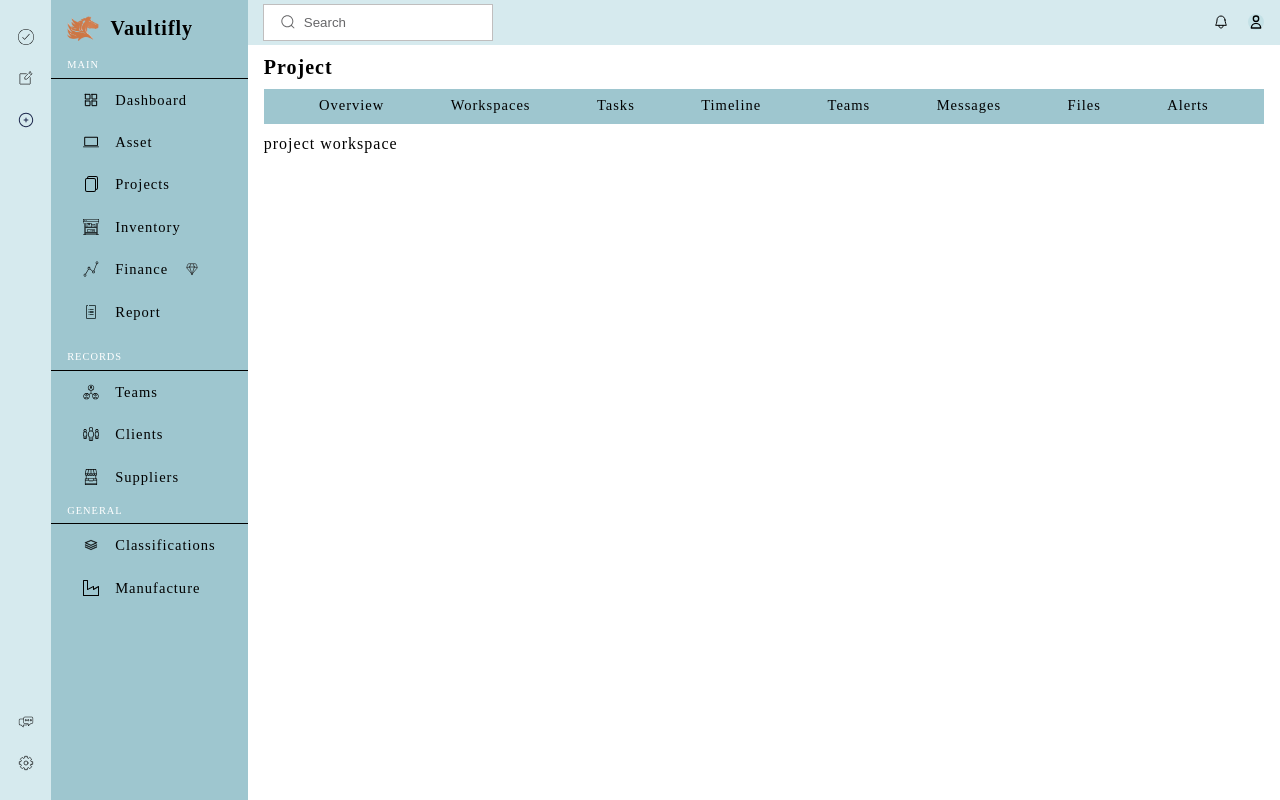
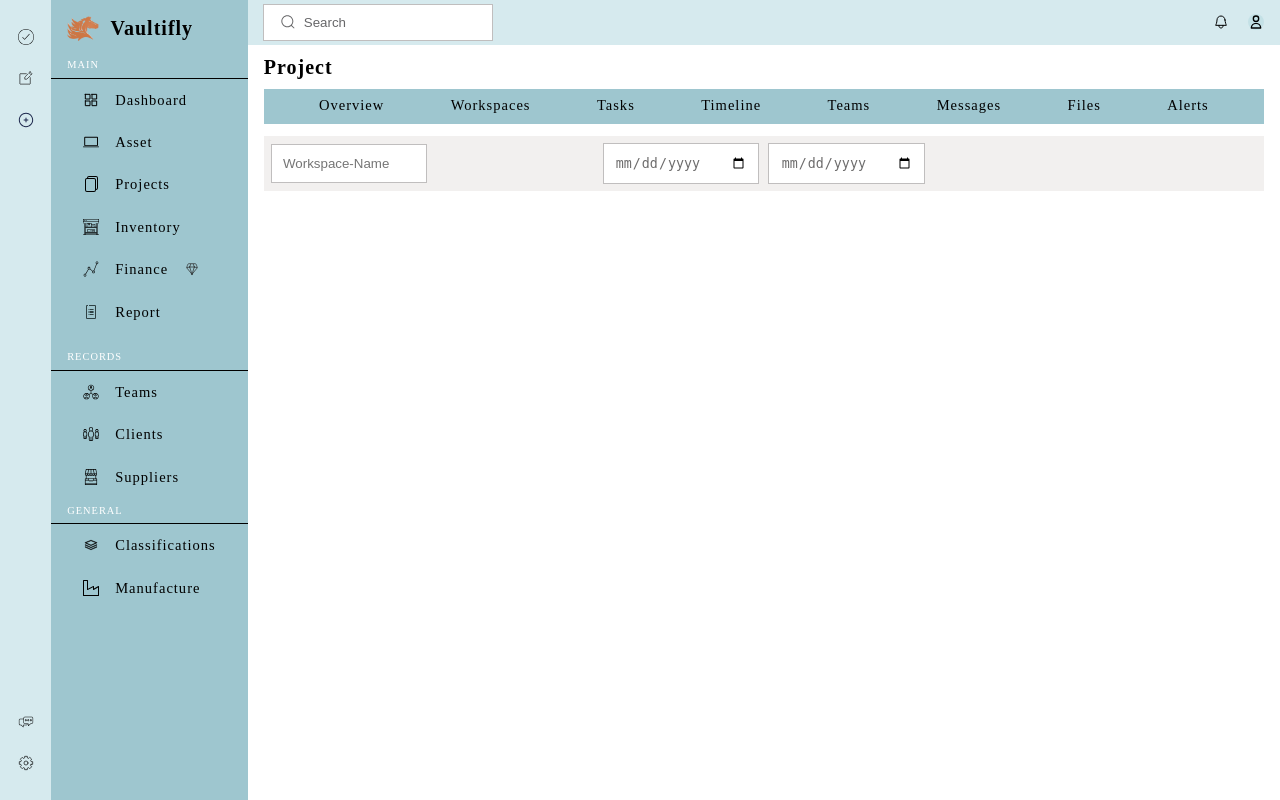
Before and after one commit to souravdas007123/Vaultifly--Django, a Django app: page /projectworkspace/ in a window 1280 px wide. Run offline with Django 5.2, Linux system fonts and the light colour scheme.

Commit message:
workspace page added

```diff
--- a/base/static/base/css/base.css
+++ b/base/static/base/css/base.css
@@ -1085,7 +1085,35 @@ fieldset input:focus,input:hover{
     grid-template-columns: 1fr 1fr 1fr 1fr;
     gap: 1rem;
 }
-
+/* project  */
+.project_container{
+    display: grid;
+    grid-template-columns: 1fr;
+    gap: 0.7rem;
+}
+.project_add_navbar_container{
+    display: grid;
+    grid-template-columns: 1fr 1fr 1fr;
+    align-items: center;
+    gap: 0.7rem;
+    padding: 0.5rem;
+    background-color: var(--theame5);
+}
+.project_add_navbar_container_inner_left,.project_add_navbar_container_inner_middle,.project_add_navbar_container_inner_right{
+    display: grid;
+    grid-template-columns: 1fr 1fr;
+    align-items: center;
+    gap: 0.7rem;
+}
+.project_add_navbar{
+    display: flex;
+    justify-content: space-evenly;
+    align-items: center;
+    gap: 0.7rem;
+}
+.project_add_navbar input{
+    padding: 0.7rem;
+}
 /* media mobile  */
 
 @media(max-width:667px){
--- a/page_html/templates/page_html/project_workspace.html
+++ b/page_html/templates/page_html/project_workspace.html
@@ -1,5 +1,43 @@
-{% extends "page_html/project.html" %}
+{% extends "page_html/project.html" %} {% block main_data %}
 
-{% block main_data %}
-    project workspace
+<div class="project_container">
+  <div class="project_add_navbar_container">
+    <div class="project_add_navbar_container_inner_left">
+      <div class="project_add_navbar">
+        <input
+          type="text"
+          name="username"
+          id="username"
+          placeholder="Workspace-Name"
+        />
+      </div>
+    </div>
+
+    <div class="project_add_navbar_container_inner_middle">
+
+      <div class="project_add_navbar">
+        <input
+          type="date"
+          name="username"
+          id="username"
+          placeholder="dd-mm-yy"
+        />
+      </div>
+
+      <div class="project_add_navbar">
+        <input
+          type="date"
+          name="username"
+          id="username"
+          placeholder="dd-mm-yy"
+        />
+      </div>
+    </div>
+
+    <div class="project_add_navbar_container_inner_right"></div>
+  </div>
+
+  <div class="project_data_contain"></div>
+</div>
+
 {% endblock main_data %}
```
